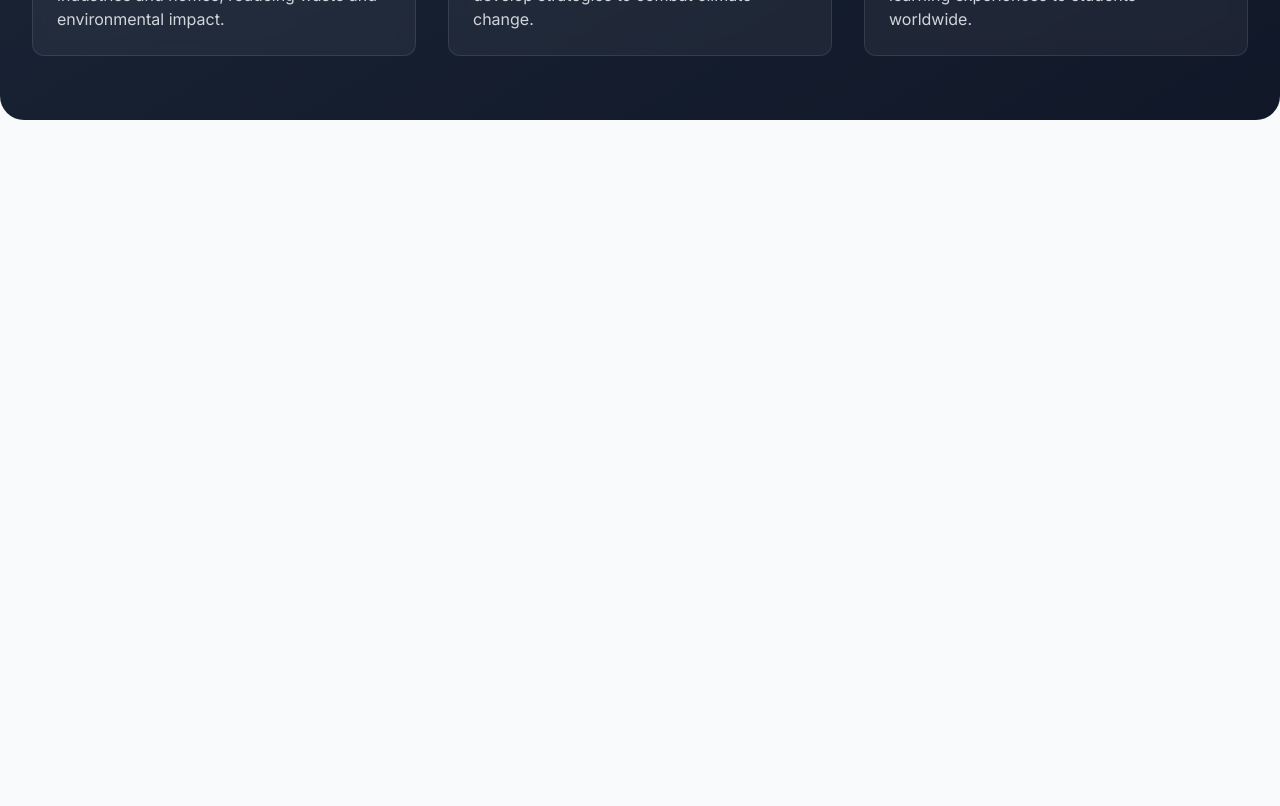
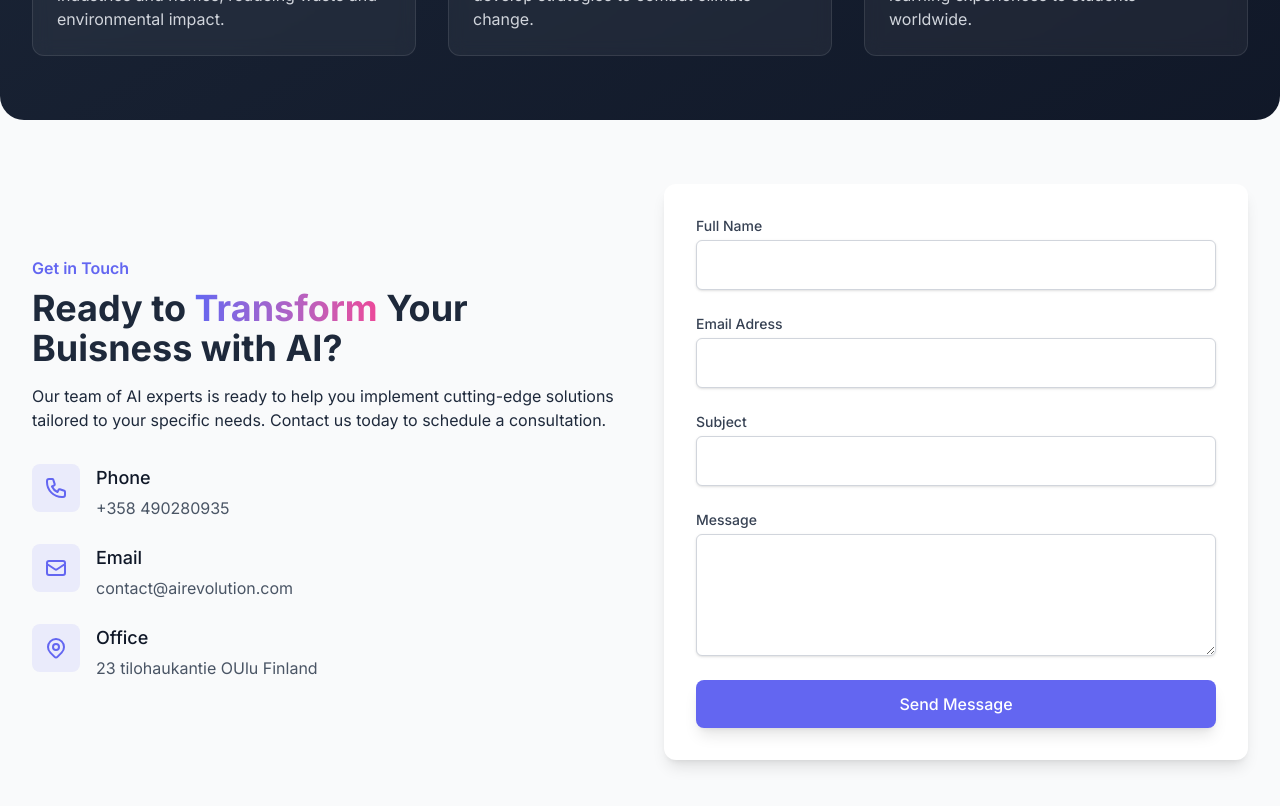
Before and after one commit to MohammedMarestawi/Ai-Revouloution, a React (Vite) app: page / in a window 1280 px wide. Shown: the part 2080-2886 px from the top of the page. Before the commit the page ends 2200 px from the top, so only its background shows below. Built offline with nearby package versions, Linux system fonts and the light colour scheme.

Commit message:
add contact

```diff
--- a/src/components/contact.jsx
+++ b/src/components/contact.jsx
@@ -1,10 +1,94 @@
-import React from 'react'
+const contactDetails = [
+  {
+    title: "Phone",
+    text: "+358 490280935",
+    icon: (
+      <svg xmlns="http://www.w3.org/2000/svg" className="h-6 w-6" fill="none" viewBox="0 0 24 24" stroke="currentColor">
+        <path strokeLinecap="round" strokeLinejoin="round" strokeWidth="2" d="M3 5a2 2 0 012-2h3.28a1 1 0 01.948.684l1.498 4.493a1 1 0 01-.502 1.21l-2.257 1.13a11.042 11.042 0 005.516 5.516l1.13-2.257a1 1 0 011.21-.502l4.493 1.498a1 1 0 01.684.949V19a2 2 0 01-2 2h-1C9.716 21 3 14.284 3 6V5z" />
+      </svg>
+    ),
+  },
+  {
+    title: "Email",
+    text: "contact@airevolution.com",
+    icon: (
+      <svg xmlns="http://www.w3.org/2000/svg" className="h-6 w-6" fill="none" viewBox="0 0 24 24" stroke="currentColor">
+        <path strokeLinecap="round" strokeLinejoin="round" strokeWidth="2" d="M3 8l7.89 5.26a2 2 0 002.22 0L21 8M5 19h14a2 2 0 002-2V7a2 2 0 00-2-2H5a2 2 0 00-2 2v10a2 2 0 002 2z" />
+      </svg>
+    ),
+  },
+  {
+    title: "Office",
+    text: " 23 tilohaukantie OUlu Finland",
+    icon: (
+      <svg xmlns="http://www.w3.org/2000/svg" className="h-6 w-6" fill="none" viewBox="0 0 24 24" stroke="currentColor">
+        <path strokeLinecap="round" strokeLinejoin="round" strokeWidth="2" d="M17.657 16.657L13.414 20.9a1.998 1.998 0 01-2.827 0l-4.244-4.243a8 8 0 1111.314 0z" />
+        <path strokeLinecap="round" strokeLinejoin="round" strokeWidth="2" d="M15 11a3 3 0 11-6 0 3 3 0 016 0z" />
+      </svg>
+    ),
+  },
+];
 
 function Contact() {
   return (
-    <div>
+   <section
+      className='app-container py-16'
+      id='contact'>
+      <div className="grid grid-cols-1 lg:grid-cols-2 gap-12 items-center">
+        {/* contact info */}
+        <div>
+          <span className="section-subheader">Get in Touch</span>
+          <h2 className="section-header">
+            Ready to <span className="gradient-text">Transform</span> Your Buisness with AI?
+          </h2>
+          <p className="section-description">
+            Our team of AI experts is ready to help you implement cutting-edge solutions tailored to your specific needs. Contact us today to schedule a consultation.
+          </p>
 
-    </div>
+          <div className="mt-8 space-y-4">
+            {contactDetails.map((detail, i) => (
+              <div
+                className="contact-info-group"
+                key={i}
+              >
+                <div className="form-icon">{detail.icon}</div>
+                <div>
+                  <h3 className="contact-title">{detail.title}</h3>
+                  <p className="contact-text">{detail.text}</p>
+                </div>
+              </div>
+            ))}
+          </div>
+        </div>
+
+        {/* contact form */}
+        <div className="bg-white rounded-xl shadow-lg p-6 lg:p-8">
+          <form>
+            <div className="space-y-6">
+              <div>
+                <label className="form-input-label">Full Name</label>
+                <input type="text" className="form-input" />
+              </div>
+              <div>
+                <label className="form-input-label">Email Adress</label>
+                <input type="email" className="form-input" />
+              </div>
+              <div>
+                <label className="form-input-label">Subject</label>
+                <input type="text" className="form-input" />
+              </div>
+              <div>
+                <label className="form-input-label">Message</label>
+                <textarea className="form-input" rows="4" />
+              </div>
+            </div>
+            <button className="btn-primary w-full mt-6">
+              Send Message
+            </button>
+          </form>
+        </div>
+      </div>
+    </section>
   )
 }
 
```
